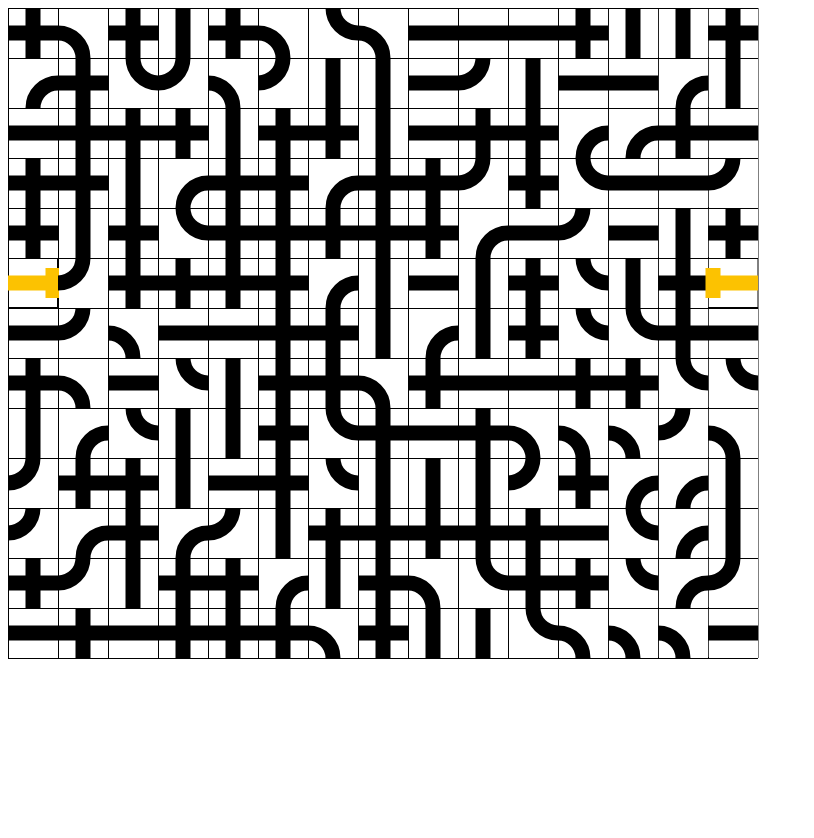
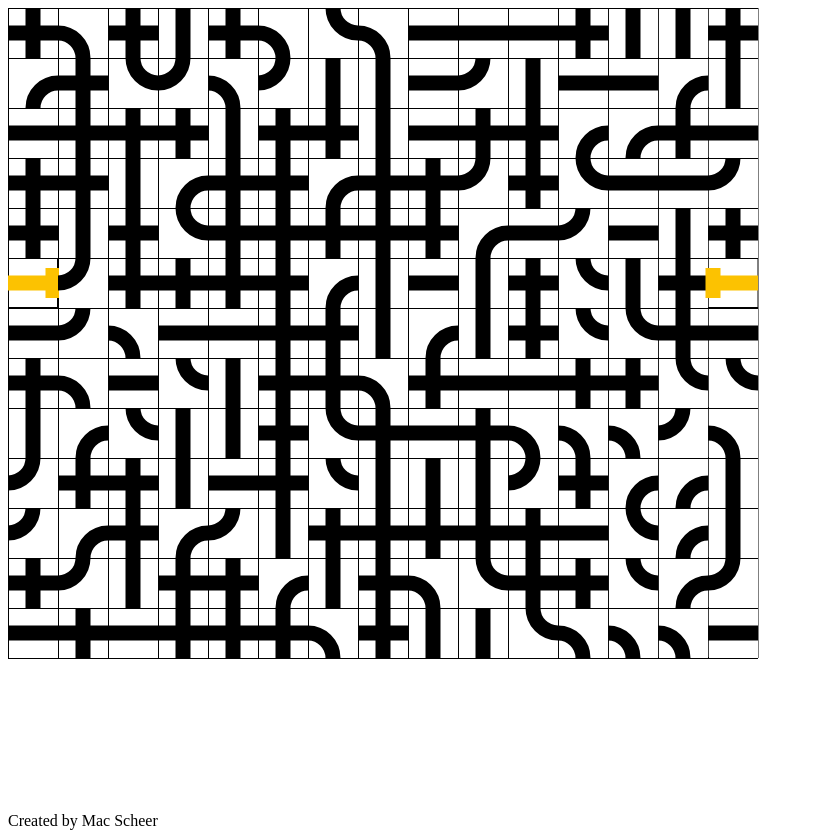
Before and after one commit to MacaScheer/toxic-sludge, a website built with webpack: page dist/index.html in a window 1280 px wide. Shown: the whole page, without its empty margins (0-814 px from the left). Built offline with nearby package versions, Linux system fonts and the light colour scheme.

Commit message:
added footer credit

```diff
--- a/dist/index.html
+++ b/dist/index.html
@@ -11,5 +11,7 @@
     <canvas id="gameboard" width="1000px" height="800px"></canvas>
     <div id="root"></div>
   </body>
-  <footer></footer>
+  <footer>
+    Created by Mac Scheer
+  </footer>
 </html>
```
